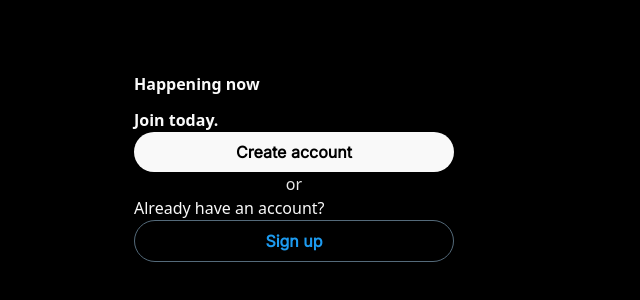
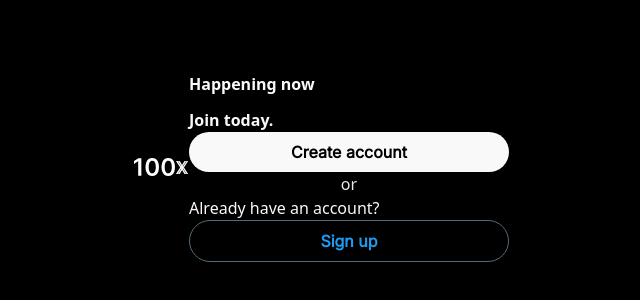
Before and after one commit to highnitin/100X-app, a plain HTML site: page src/layout.html in a window 1280 px wide. Shown: the part 88-388 px from the top of the page, without its empty margins (26-666 px from the left). Drawn offline with Linux system fonts and the light colour scheme; the site is published under a folder, as on GitHub Pages, so addresses that start at the root find nothing.

Commit message:
Added 100x logo

```diff
--- a/src/layout.html
+++ b/src/layout.html
@@ -10,8 +10,8 @@
     <main class="inline-fle p-40 justify-center items-center">
         <section id="loginScreen" class="flex flex-row items-center gap-24">
             <section id="leftScreen" class=" flex flex-row justify-center items-end gap-2px">
-                      <img src="/public/images/100.svg"  alt="" class="w-28-rem h-12-rem">
-                      <img src="/public/images/x.svg"  alt="" class="w-32 h-36">
+                      <img src="../public/images/100.svg"  alt="" class="w-28-rem h-12-rem">
+                      <img src="../public/images/x.svg"  alt="" class="w-32 h-36">
             </section>
             <section id="rightScreen" class="flex py-0 px-7 flex-col items-start gap-10">
                 <section class="flex flex-col items-start gap-3">
```
